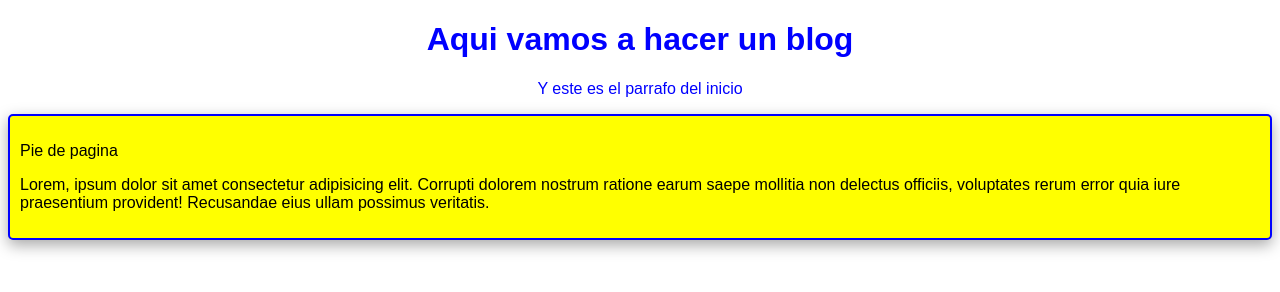
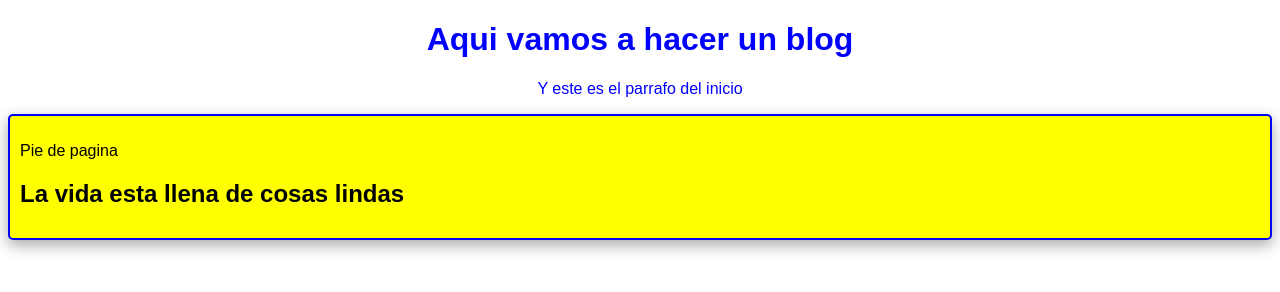
Before and after one commit to Federicovilla09/Blog, a plain HTML site: page Blog/index.html in a window 1280 px wide. Drawn offline with Linux system fonts and the light colour scheme.

Commit message:
Cambios en footer

```diff
--- a/Blog/index.html
+++ b/Blog/index.html
@@ -14,12 +14,7 @@
     <div id="footer">
       <footer>
         <p>Pie de pagina</p>
-        <p>
-          Lorem, ipsum dolor sit amet consectetur adipisicing elit. Corrupti
-          dolorem nostrum ratione earum saepe mollitia non delectus officiis,
-          voluptates rerum error quia iure praesentium provident! Recusandae
-          eius ullam possimus veritatis.
-        </p>
+        <h2>La vida esta llena de cosas lindas</h2>
       </footer>
     </div>
   </body>
```
